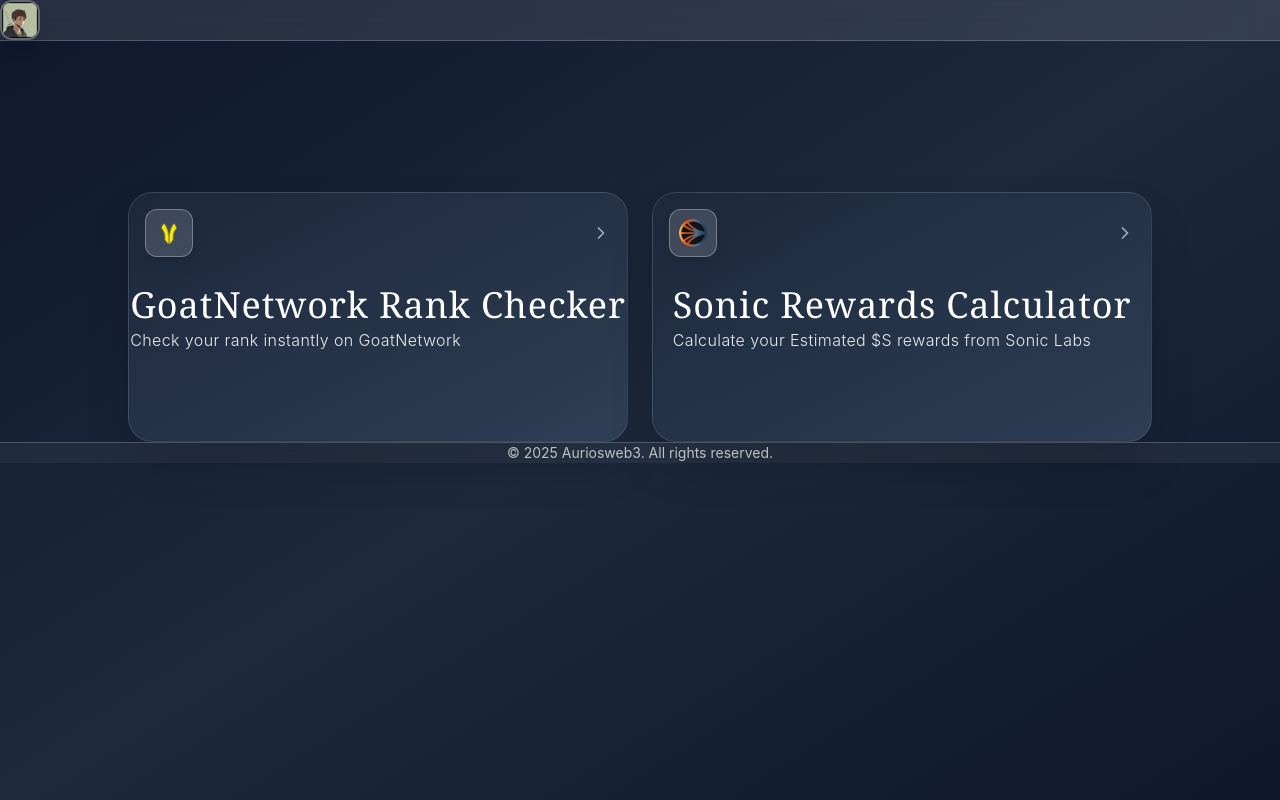
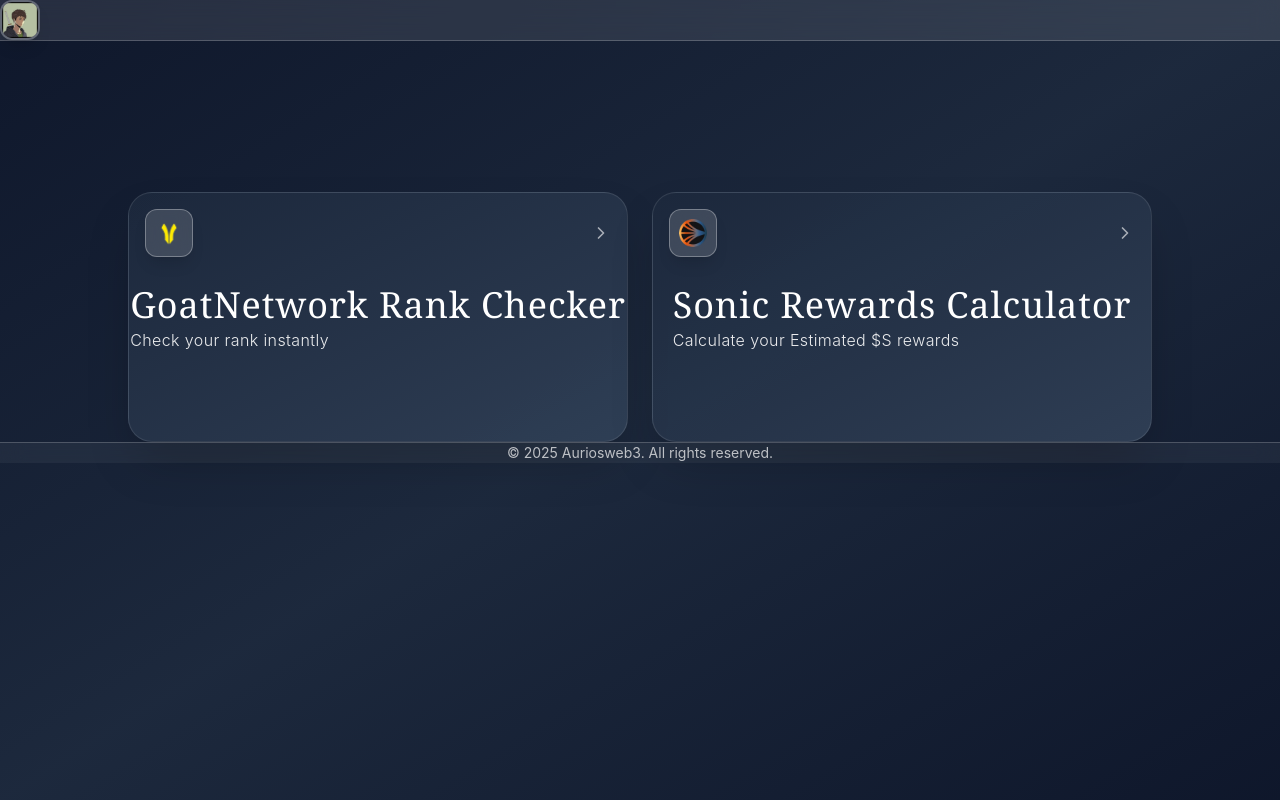
Before and after one commit to KodaZenji/Auriodevspace, a Next.js app: page / in a window 1280 px wide. Built offline with nearby package versions, Linux system fonts and the light colour scheme.

Commit message:
Update page.js

```diff
--- a/app/page.js
+++ b/app/page.js
@@ -8,7 +8,7 @@ const LandingPage = () => {
     {
       id: "goatnetwork",
       title: "GoatNetwork Rank Checker",
-      description: "Check your rank instantly on GoatNetwork",
+      description: "Check your rank instantly",
       color: "from-slate-800/90 to-slate-700/90", //
       hoverColor: "hover:from-slate-600/95 hover:to-slate-500/95", //
       route: "/rankfinder",
@@ -18,7 +18,7 @@ const LandingPage = () => {
     {
       id: "sonic",
       title: "Sonic Rewards Calculator",
-      description: "Calculate your Estimated $S rewards from Sonic Labs",
+      description: "Calculate your Estimated $S rewards",
       color: "from-slate-800/90 to-slate-700/90", //
       hoverColor: "hover:from-slate-600/95 hover:to-slate-500/95", //
       route: "/sonic-rewards-calculator",
```
